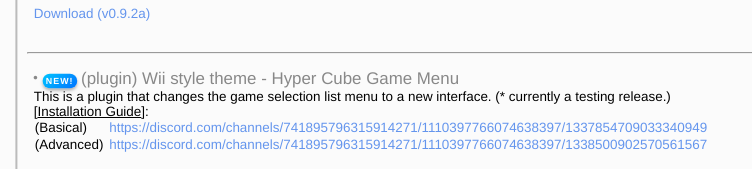
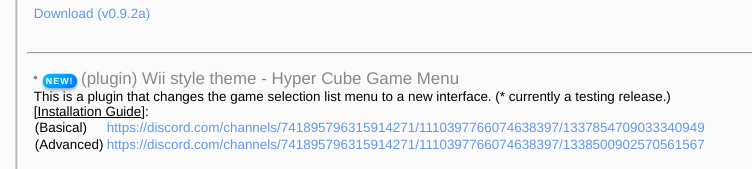
Before and after one commit to Q-ta-s/q-ta-s.github.io, a plain HTML site: page gb300v2_theme.html in a window 1280 px wide. Shown: the part 2174-2343 px from the top of the page, 101-853 px from the left. Drawn offline with Linux system fonts and the light colour scheme.

Commit message:
Add files via upload

```diff
--- a/gb300v2_theme.html
+++ b/gb300v2_theme.html
@@ -27,6 +27,17 @@
     img {
       width: clamp(30%, 40%, 45%);
       margin: 1em 0.5em 0.2em;
+    }
+    .msg > table {
+      width: 100%;
+      table-layout: fixed;
+      border-collapse: collapse;
+      word-wrap: break-word;
+      white-space: normal;
+    }
+    .msg > table td:first-child {
+      width: 70px;
+      vertical-align: top;
     }
     .container {
       transform: translate(-50%, 0%);
@@ -125,13 +136,16 @@
     ・<span class="new-icon">NEW!</span> (plugin) Wii style theme - Hyper Cube Game Menu
     </div>
     <div class="msg"
-      > This is a plugin that changes the game selection list menu to a new interface. (* currently a testing release.)</a>
+      > This is a plugin that changes the game selection list menu to a new interface. (* currently a testing release.)
       [<u>Installation Guide</u>]:
-      <table style="border-collapse: collapse; white-space: initial;"><tr><td>
-      (Basical)</td><td><a target="_blank" href="https://discord.com/channels/741895796315914271/1110397766074638397/1337854709033340949">https://discord.com/channels/741895796315914271/1110397766074638397/1337854709033340949</a></td></tr>
-      <tr><td>
-      (Advanced)&nbsp;</td><td><a target="_blank" href="https://discord.com/channels/741895796315914271/1110397766074638397/1338500902570561567">https://discord.com/channels/741895796315914271/1110397766074638397/1338500902570561567</a
-    ></td></tr></table></div>
+      <table>
+        <tr><td>(Basical)</td><td><a target="_blank" href="https://discord.com/channels/741895796315914271/1110397766074638397/1337854709033340949">https://discord.com/channels/741895796315914271/1110397766074638397/1337854709033340949</a>
+        </td></tr>
+        <tr><td>
+      (Advanced)</td><td><a target="_blank" href="https://discord.com/channels/741895796315914271/1110397766074638397/1338500902570561567">https://discord.com/channels/741895796315914271/1110397766074638397/1338500902570561567</a>
+        </td></tr>
+      </table
+    ></div>
     <img src="imgs/apisa.dlk_fz.png">
     <img src="imgs/apisa.dlk_mario.png">
     <div class="msg"
```
Also changed, not shown: sf2000_theme.html (+19 -5 lines).
